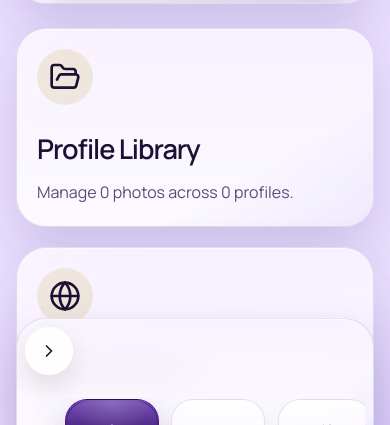
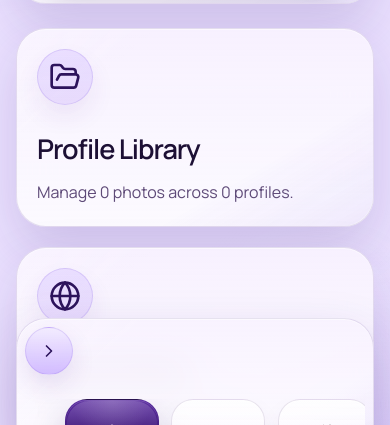
Before and after one commit to JanReimann-web/placeme, a Next.js app: page /app in a window 390 px wide. Shown: the part 338-763 px from the top of the page. Built offline with nearby package versions, Linux system fonts and the light colour scheme; no server answers; the database is empty; sample sign-in values are in the browser's storage.

Commit message:
Refine mobile dock spacing and icon accents

```diff
--- a/app/app/page.tsx
+++ b/app/app/page.tsx
@@ -78,7 +78,7 @@ function OverviewCard({
       href={href}
       className={`premium-pressable travel-panel group rounded-[30px] border border-[rgba(214,193,156,0.68)] bg-white/84 p-5 shadow-[0_22px_44px_rgba(77,58,30,0.08)] hover:bg-white sm:rounded-[34px] sm:p-7 ${className}`}
     >
-      <div className="flex h-14 w-14 items-center justify-center rounded-full bg-[rgba(227,213,182,0.46)] text-[var(--ink-strong)] sm:h-16 sm:w-16">
+      <div className="flex h-14 w-14 items-center justify-center rounded-full border border-[rgba(124,82,219,0.18)] bg-[linear-gradient(180deg,rgba(214,194,255,0.44),rgba(170,130,246,0.22))] text-[var(--surface-dark)] shadow-[0_12px_24px_rgba(87,40,158,0.08)] sm:h-16 sm:w-16">
         {icon}
       </div>
       <h2 className="mt-6 text-[1.7rem] font-semibold tracking-[-0.04em] text-[var(--ink-strong)] sm:mt-8 sm:text-[2rem]">
@@ -182,7 +182,7 @@ export default function DashboardPage() {
       ) : activeJob ? (
         <section className="travel-panel rounded-[30px] border border-[rgba(215,196,162,0.72)] bg-white/86 px-5 py-5 shadow-[0_18px_42px_rgba(77,58,30,0.08)] sm:rounded-[36px] sm:px-6">
           <div className="flex items-start gap-4 sm:items-center">
-            <div className="flex h-12 w-12 shrink-0 items-center justify-center rounded-full border border-[rgba(215,196,162,0.78)] bg-[rgba(255,250,243,0.9)] text-[var(--ink-muted)] sm:h-14 sm:w-14">
+            <div className="flex h-12 w-12 shrink-0 items-center justify-center rounded-full border border-[rgba(124,82,219,0.18)] bg-[linear-gradient(180deg,rgba(214,194,255,0.4),rgba(170,130,246,0.2))] text-[var(--surface-dark)] shadow-[0_12px_24px_rgba(87,40,158,0.08)] sm:h-14 sm:w-14">
               <LoaderCircle className="h-7 w-7" />
             </div>
             <div className="min-w-0 flex-1">
--- a/components/app-shell.tsx
+++ b/components/app-shell.tsx
@@ -50,7 +50,7 @@ export function AppShell({ children }: { children: React.ReactNode }) {
   const { user, signOutUser } = useAuth();
 
   return (
-    <div className="min-h-screen pb-[calc(9.5rem+env(safe-area-inset-bottom))] md:pb-10">
+    <div className="min-h-screen [--mobile-dock-gap:1.5rem] pb-[calc(8.75rem+var(--mobile-dock-gap)+env(safe-area-inset-bottom))] md:pb-10">
       <div className="mx-auto flex w-full max-w-7xl flex-col gap-6 px-4 py-4 sm:px-6 md:gap-8 md:px-8 md:py-8">
         <header className="travel-panel rounded-[28px] px-4 py-4 sm:rounded-[32px] sm:px-6 sm:py-5">
           <div className="flex flex-wrap items-center gap-3 md:justify-between md:gap-4">
@@ -106,7 +106,7 @@ export function AppShell({ children }: { children: React.ReactNode }) {
           </nav>
         </header>
 
-        <main className="min-w-0 pb-8 md:pb-0">{children}</main>
+        <main className="min-w-0 md:pb-0">{children}</main>
       </div>
 
       <MobileBottomDock
--- a/components/mobile-bottom-dock.tsx
+++ b/components/mobile-bottom-dock.tsx
@@ -130,7 +130,7 @@ export function MobileBottomDock({
       >
         {canScrollLeft ? (
           <div className="pointer-events-none absolute inset-y-0 left-0 z-10 flex items-center pl-2">
-            <div className="flex h-12 w-12 items-center justify-center rounded-full bg-[rgba(255,255,255,0.92)] text-[var(--ink-strong)] shadow-[0_10px_24px_rgba(49,34,12,0.12)] backdrop-blur-md">
+            <div className="flex h-12 w-12 items-center justify-center rounded-full border border-[rgba(124,82,219,0.18)] bg-[linear-gradient(180deg,rgba(242,235,255,0.96),rgba(203,178,255,0.86))] text-[var(--surface-dark)] shadow-[0_10px_24px_rgba(87,40,158,0.12)] backdrop-blur-md">
               <ChevronLeft className="h-5 w-5" />
             </div>
           </div>
@@ -138,7 +138,7 @@ export function MobileBottomDock({
 
         {canScrollRight ? (
           <div className="pointer-events-none absolute inset-y-0 right-0 z-10 flex items-center pr-2">
-            <div className="flex h-12 w-12 items-center justify-center rounded-full bg-[rgba(255,255,255,0.92)] text-[var(--ink-strong)] shadow-[0_10px_24px_rgba(49,34,12,0.12)] backdrop-blur-md">
+            <div className="flex h-12 w-12 items-center justify-center rounded-full border border-[rgba(124,82,219,0.18)] bg-[linear-gradient(180deg,rgba(242,235,255,0.96),rgba(203,178,255,0.86))] text-[var(--surface-dark)] shadow-[0_10px_24px_rgba(87,40,158,0.12)] backdrop-blur-md">
               <ChevronRight className="h-5 w-5" />
             </div>
           </div>
```
